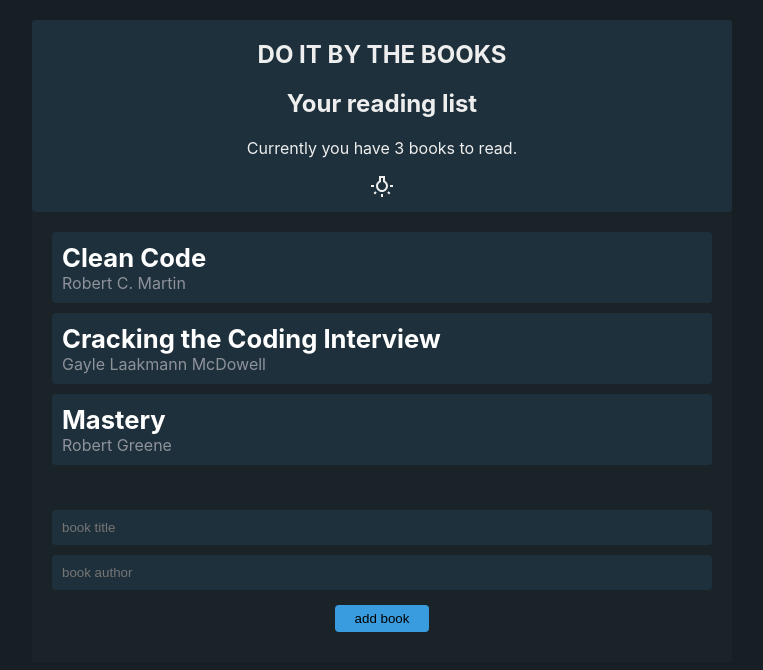
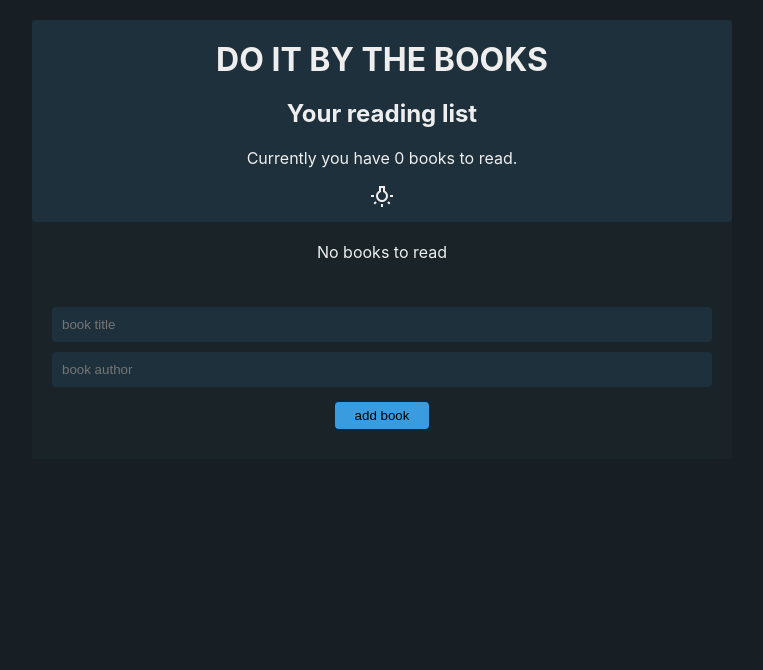
Before and after one commit to kemenykristof/book-repository, a React (Create React App) app: page / in a window 1280 px wide. Shown: the top 670 px of the page, without its empty margins (258-1021 px from the left). Built offline with nearby package versions, Linux system fonts and the light colour scheme.

Commit message:
localstorage implemented

```diff
--- a/src/components/Navbar.js
+++ b/src/components/Navbar.js
@@ -8,12 +8,12 @@ const Navbar = () => {
   const { isLightTheme, darkTheme, lightTheme } = useContext(ThemeContext);
   const theme = isLightTheme ? lightTheme : darkTheme;
   return (
-    <nav className="navbar">
+    <div className="navbar">
       <h1>DO IT BY THE BOOKS</h1>
       <h2>Your reading list</h2>
       <p>Currently you have {books.length} books to read.</p>
       <ThemeToggle></ThemeToggle>
-    </nav>
+    </div>
   );
 };
 
--- a/src/contexts/BookContext.js
+++ b/src/contexts/BookContext.js
@@ -4,8 +4,7 @@ import uuid from "uuid/v1";
 export const BookContext = createContext();
 
 const BookContextProvider = props => {
-  const initialData = window.localStorage.getItem("books") || undefined || null;
-  const [books, setBooks] = useState([
+  /*  const starterData = [
     { title: "Clean Code", author: "Robert C. Martin", id: uuid() },
     {
       title: "Cracking the Coding Interview",
@@ -13,7 +12,13 @@ const BookContextProvider = props => {
       id: uuid()
     },
     { title: "Mastery", author: "Robert Greene", id: uuid() }
-  ]);
+  ]
+  */
+
+  const [books, setBooks] = useState(() => {
+    const localData = localStorage.getItem("books");
+    return localData ? JSON.parse(localData) : [];
+  });
 
   const addBook = (title, author) => {
     setBooks([...books, { title, author, id: uuid() }]);
@@ -23,8 +28,9 @@ const BookContextProvider = props => {
   };
 
   useEffect(() => {
-    window.localStorage.setItem("books", books);
+    window.localStorage.setItem("books", JSON.stringify(books));
   }, [books]);
+
   return (
     <BookContext.Provider value={{ books, addBook, removeBook }}>
       {props.children}
```
